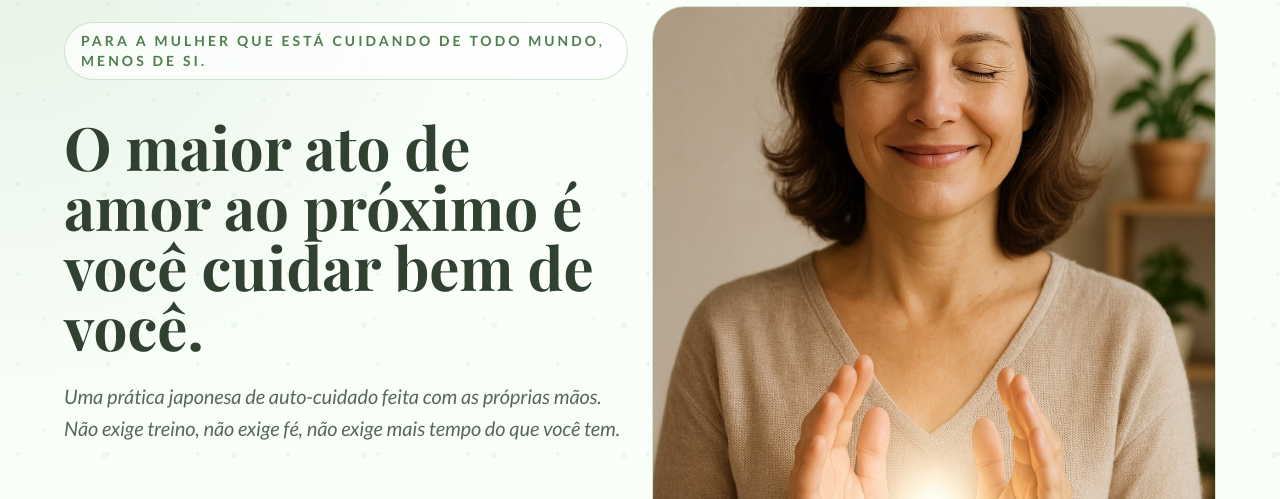
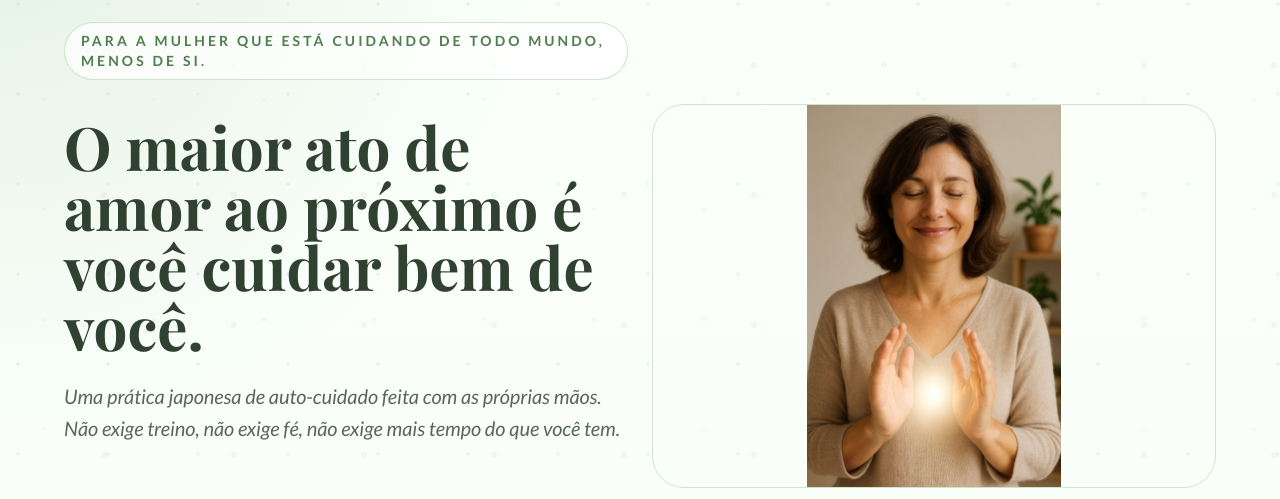
Before and after one commit to marcomaciel/maos-de-cura-site, a plain HTML site: page index.html in a window 1280 px wide. Shown: the part 104-603 px from the top of the page. Drawn offline with nearby package versions, Linux system fonts and the light colour scheme; a web font is replaced by a local one.

Commit message:
corrigir imagem

```diff
--- a/index.html
+++ b/index.html
@@ -284,7 +284,7 @@
         <img
           src="home.jpg"
           alt="Mulher em momento de autocuidado e presença, representando a prática Reiki do livro Mãos de Cura"
-          class="w-full h-[58vh] sm:h-[48vh] md:h-[500px] lg:h-[580px] object-cover max-w-full select-none border border-reiki-primary/40 rounded-[2rem]"
+          class="w-full max-h-[58vh] sm:max-h-[48vh] md:h-[500px] lg:h-[580px] object-contain max-w-full select-none border border-reiki-primary/40 rounded-[2rem]"
           loading="eager"
           fetchpriority="high"
         >
```
